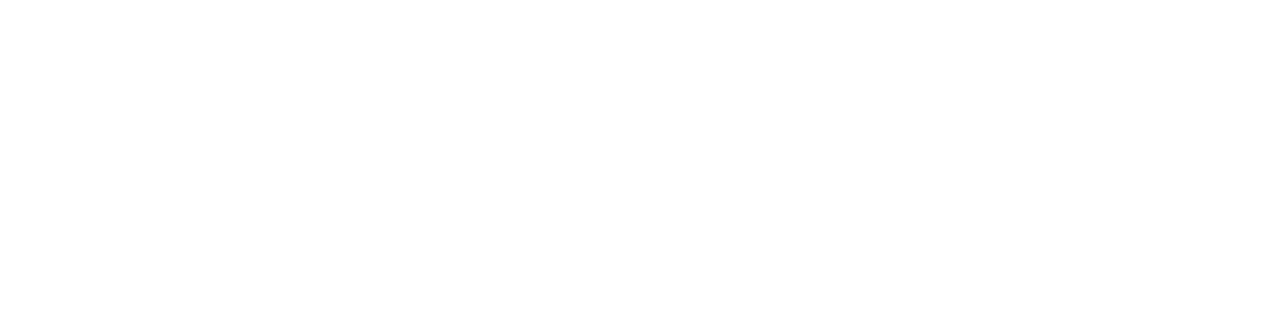
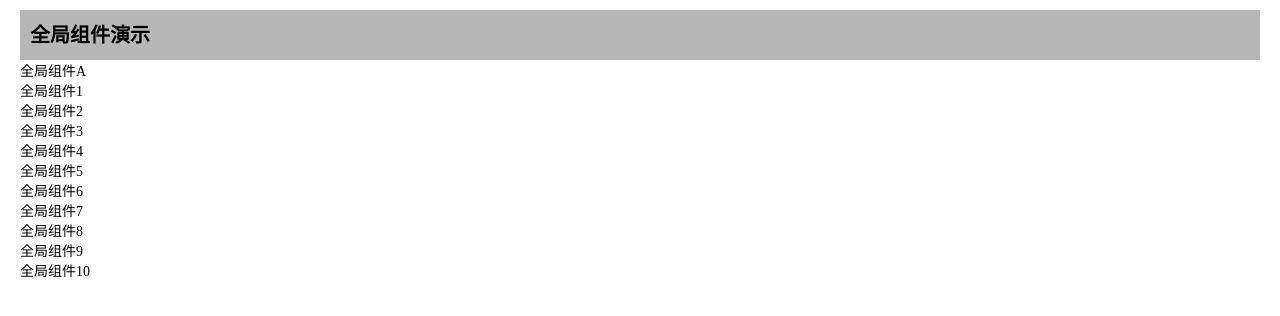
Before and after one commit to guojs-github/vue-ex, a Vue app: page /GlobalComponent in a window 1280 px wide. Before the commit this address had no page. Shown: the top 316 px of the page. Built offline with nearby package versions, Linux system fonts and the light colour scheme.

Commit message:
全局变量演示

```diff
--- /dev/null
+++ b/src/components/GlobalComponent/GlobalComponent.less
@@ -0,0 +1,5 @@
+/*
+  Global component style
+*/
+.global-component {
+}
--- /dev/null
+++ b/src/components/GlobalComponent/GlobalComponent.vue
@@ -0,0 +1,35 @@
+<template>
+	<!--全局组件演示-->
+	<div class='-content debounce'>
+		<div class='-title'>
+			全局组件演示
+		</div>
+
+		<global-component-a/>
+
+		<global-component-a :key='index' v-for='index in 10'>
+			全局组件{{index}}
+		</global-component-a>
+	</div>
+</template>
+
+<script>
+export default {
+	name: 'GlobalComponent',
+
+	components: {
+	},
+
+	data() {
+		return {};
+	},
+
+	methods: {
+		/*************************/
+	}
+};
+</script>
+
+<style scoped src='./GlobalComponent.less' lang='less'/>
+<style scoped>
+</style>
--- /dev/null
+++ b/src/components/GlobalComponent/GlobalComponentA.less
@@ -0,0 +1,5 @@
+/*
+  Global Component A style
+*/
+.global-component-a {
+}
--- /dev/null
+++ b/src/components/GlobalComponent/GlobalComponentA.vue
@@ -0,0 +1,29 @@
+<template>
+	<!--全局组件A-->
+	<div class='global-component-a'>
+		<div class='title'>
+			<slot>全局组件A</slot>
+		</div>
+	</div>
+</template>
+
+<script>
+export default {
+	name: 'GlobalComponentA',
+
+	components: {
+	},
+
+	data() {
+		return {};
+	},
+
+	methods: {
+		/*************************/
+	}
+};
+</script>
+
+<style scoped src='./GlobalComponentA.less' lang='less'/>
+<style scoped>
+</style>
--- a/src/components/Home/Home.vue
+++ b/src/components/Home/Home.vue
@@ -32,6 +32,9 @@
 			</div>
 			<div class='-inline -ef-click -light-red -red-button test-throttle' @click='onInput'>
 				输入控件演示
+			</div>
+			<div class='-inline -ef-click -light-red -red-button test-throttle' @click='onGlobalComponent'>
+				全局控件演示
 			</div>
 		</div>
 	</div>
@@ -120,6 +123,12 @@
 			this.route('Input');
 		},
 
+		onGlobalComponent() {
+			console.log('On demo global component');
+
+			this.route('GlobalComponent');
+		},
+
 		/*************************/
 		init() {
 			console.log('Initialize.');
--- a/src/main.ts
+++ b/src/main.ts
@@ -3,8 +3,10 @@
 import './registerServiceWorker';
 import router from './router';
 import store from './store';
+import globalComponentA from './components/GlobalComponent/GlobalComponentA.vue';
 
 const app = createApp(App);
 app.use(store);
 app.use(router);
 app.mount('#app');
+app.component('global-component-a', globalComponentA);
--- a/src/router/index.ts
+++ b/src/router/index.ts
@@ -9,6 +9,7 @@
 import DynamicClass from '@/components/DynamicClass/DynamicClass.vue';
 import EventHandler from '@/components/EventHandler/EventHandler.vue';
 import Input from '@/components/Input/Input.vue';
+import GlobalComponent from '@/components/GlobalComponent/GlobalComponent.vue';
 
 const routes: Array<RouteRecordRaw> = [{
 	path: '/',
@@ -50,6 +51,10 @@
 	path: '/Input',
 	name: 'Input',
 	component: Input
+}, {
+	path: '/GlobalComponent',
+	name: 'GlobalComponent',
+	component: GlobalComponent
 }];
 
 const router = createRouter({
```
